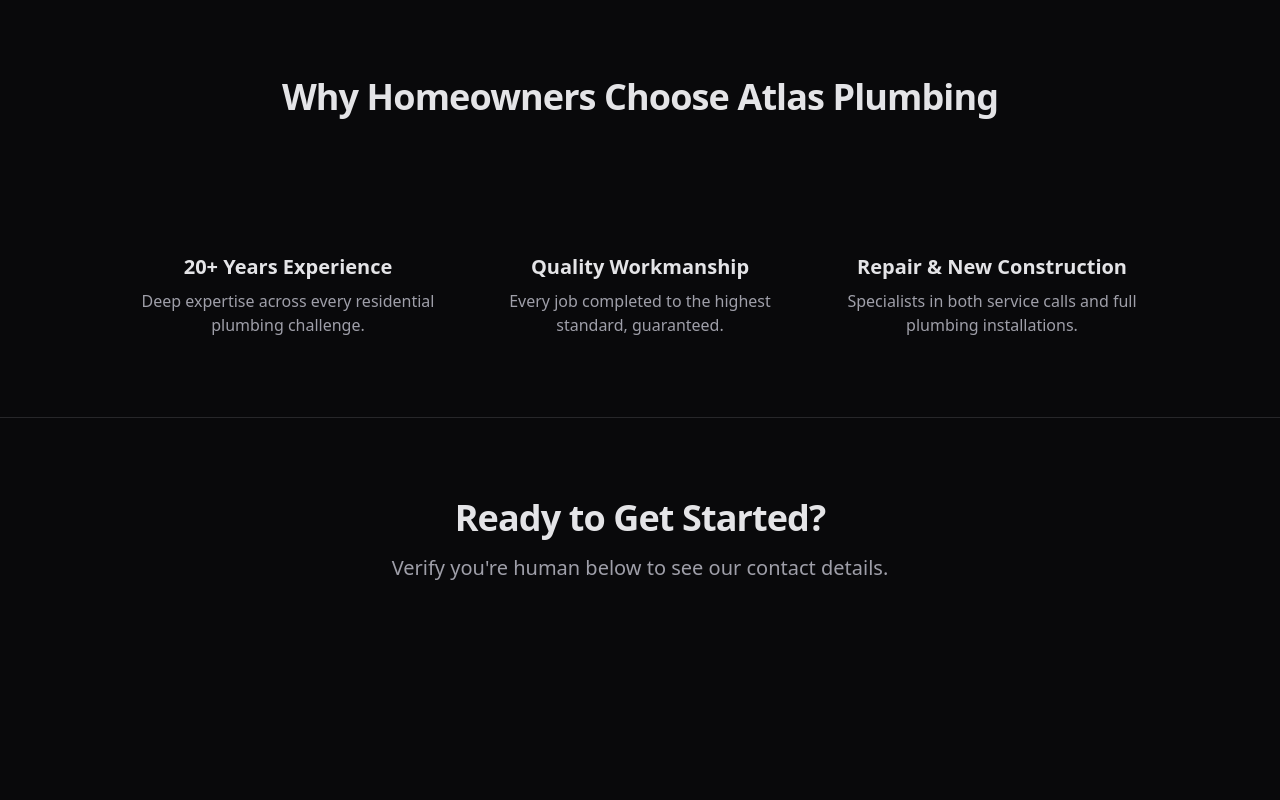
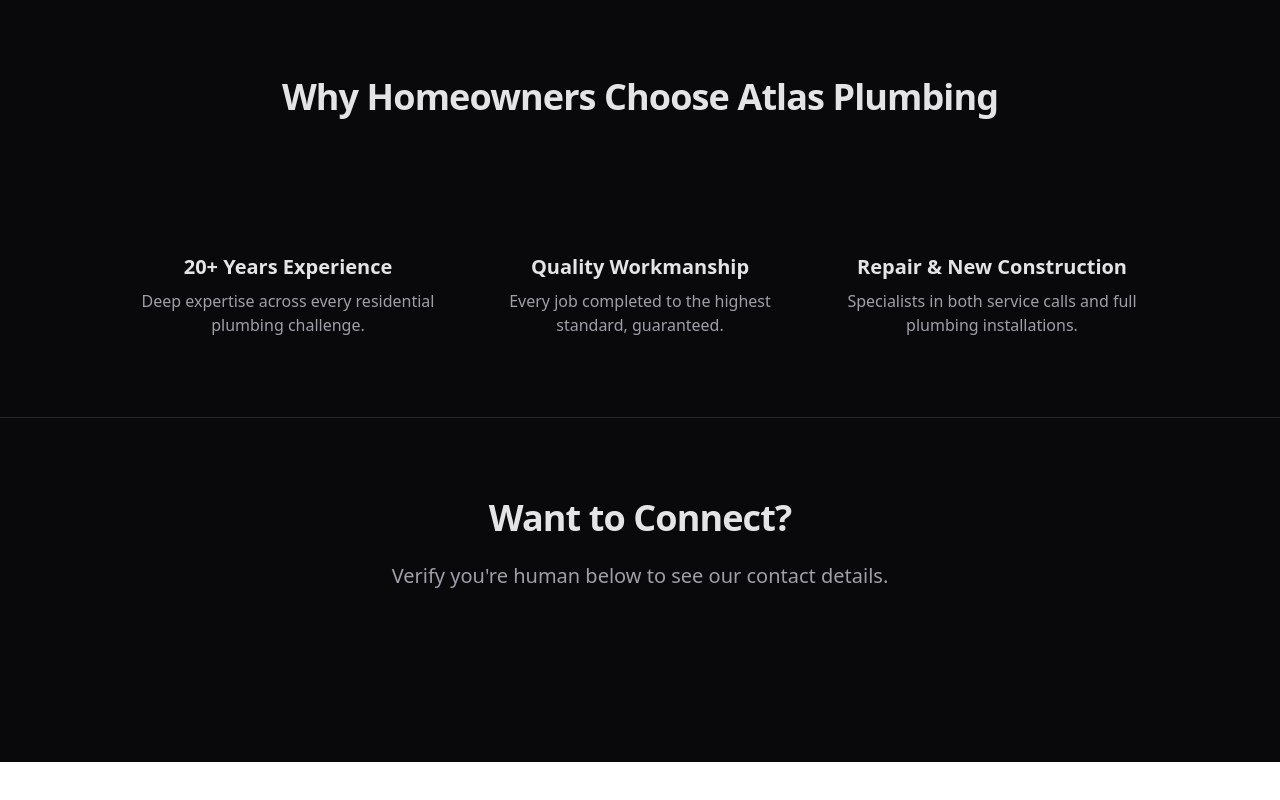
Before and after one commit to spudunk/mdelectricnc, a SvelteKit app: page / in a window 1280 px wide. Shown: the part 1364-2164 px from the top of the page. After the commit the page ends 2126 px from the top, so only its background shows below. Built offline with nearby package versions, Linux system fonts and the light colour scheme; some icons are missing.

Commit message:
udpate turnstile

```diff
--- a/src/routes/+page.svelte
+++ b/src/routes/+page.svelte
@@ -5,9 +5,9 @@
 	import { env } from '$env/dynamic/public';
 	import { dev } from '$app/environment';
 	import ogImage from '$lib/assets/og.png';
-	import House from 'virtual:icons/material-symbols/house-outline'
-	import Calendar from 'virtual:icons/material-symbols/calendar-clock-outline'
-	import Trophy from 'virtual:icons/material-symbols/trophy-outline'
+	import House from 'virtual:icons/material-symbols/house-outline';
+	import Calendar from 'virtual:icons/material-symbols/calendar-clock-outline';
+	import Trophy from 'virtual:icons/material-symbols/trophy-outline';
 
 	const turnstileSiteKey = dev ? '1x00000000000000000000AA' : env.PUBLIC_TURNSTILE_SITEKEY;
 
@@ -21,7 +21,7 @@
 			quote:
 				'Atlas Plumbing fixed our leaking pipe the same day. Professional, clean, and honest. Highly recommend.',
 			author: 'Sarah T., Albany'
-		},
+		}
 	];
 
 	function retry() {
@@ -71,8 +71,7 @@
 	<meta name="description" content={site.description} />
 	<!-- CF Turnstile optimization -->
 	<link rel="preconnect" href="https://challenges.cloudflare.com" />
-	<link rel="canonical" href="https://atlasplumbed.com">
-
+	<link rel="canonical" href="https://atlasplumbed.com" />
 
 	<!-- Open Graph -->
 	<meta property="og:title" content={site.title} />
@@ -104,12 +103,12 @@
 	>
 		<div class="max-w-3xl">
 			<Logo class="mx-auto h-auto w-fit sm:w-md md:w-lg" />
-			<h1 class="mb-4 text-6xl font-semibold tracking-tighter mx-2">
+			<h1 class="mx-2 mb-4 text-6xl font-semibold tracking-tighter">
 				Reliable Plumbing<br />Every Time
 			</h1>
 			<p class="mx-2 mb-10 text-2xl text-zinc-400">
-				Coming Soon to Albany, OR — Residential repair and new construction — backed by over 20 years of
-				experience.
+				Coming Soon to Albany, OR — Residential repair and new construction — backed by over 20
+				years of experience.
 			</p>
 
 			{#if contact && contact.tel}
@@ -176,17 +175,17 @@
 			</h2>
 			<div class="grid gap-8 text-center md:grid-cols-3">
 				<div>
-					<div class="mb-4 text-3xl flex justify-center"><Calendar class="h-18 w-18" /></div>
+					<div class="mb-4 flex justify-center text-3xl"><Calendar class="h-18 w-18" /></div>
 					<h3 class="mb-2 text-xl font-semibold">20+ Years Experience</h3>
 					<p class="text-zinc-400">Deep expertise across every residential plumbing challenge.</p>
 				</div>
 				<div>
-					<div class="mb-4 text-3xl flex justify-center"><Trophy class="h-18 w-18" /></div>
+					<div class="mb-4 flex justify-center text-3xl"><Trophy class="h-18 w-18" /></div>
 					<h3 class="mb-2 text-xl font-semibold">Quality Workmanship</h3>
 					<p class="text-zinc-400">Every job completed to the highest standard, guaranteed.</p>
 				</div>
 				<div>
-					<div class="mb-4 text-3xl flex justify-center"><House class="h-18 w-18" /></div>
+					<div class="mb-4 flex justify-center text-3xl"><House class="h-18 w-18" /></div>
 					<h3 class="mb-2 text-xl font-semibold">Repair &amp; New Construction</h3>
 					<p class="text-zinc-400">
 						Specialists in both service calls and full plumbing installations.
@@ -217,12 +216,17 @@
 	<!-- Contact -->
 	<section id="contact" class="border-t border-zinc-800 px-6 py-20">
 		<div class="mx-auto text-center">
-			<h2 class="mb-4 text-4xl font-semibold tracking-tight">Ready to Get Started?</h2>
-			<p class="mb-8 text-xl text-zinc-400">
+			<h2 class="mb-4 text-4xl font-semibold tracking-tight">Want to Connect?</h2>
+
+			<div class="min-h-32">
+				{#if !contact}
+					<p class="mb-8 py-2 text-xl text-zinc-400">
 						Verify you're human below to see our contact details.
 					</p>
+				{/if}
 
-			{#if contact && contact.tel}
+				{#if contact}
+					{#if contact.tel}
 						<a
 							href={`tel:${contact.tel}`}
 							class="mb-10 inline-block rounded bg-primary px-10 py-4 text-lg font-medium text-white transition hover:brightness-80"
@@ -230,12 +234,8 @@
 							Call Now: {contact.phone}
 						</a>
 					{/if}
-
-			<div class="text-sm">
-				<div class="min-h-24">
-					{#if contact}
 					<div class="flex flex-col gap-3 text-base">
-							<a href={`mailto:${contact.email}`} class="inline-block py-2 hover:underline"
+						<a href={`mailto:${contact.email}`} class="inline-block py-2 hover:underline text-blue-300"
 							>{contact.email}</a
 						>
 					</div>
@@ -249,6 +249,7 @@
 				{/if}
 			</div>
 
+			<div class="text-sm">
 				<form
 					id="turnstile-form"
 					method="POST"
@@ -270,16 +271,8 @@
 						};
 					}}
 				>
-							<div class="mt-3 min-h-24">
-								<div
-									id="cf-turnstile-widget"
-									class="cf-turnstile "
-									data-sitekey={turnstileSiteKey}
-								></div>
-							</div>
-
+					<div id="cf-turnstile-widget" class="cf-turnstile" data-sitekey={turnstileSiteKey}></div>
 				</form>
-
 			</div>
 		</div>
 	</section>
```
Lines whose indentation alone changed are shown as unchanged.
